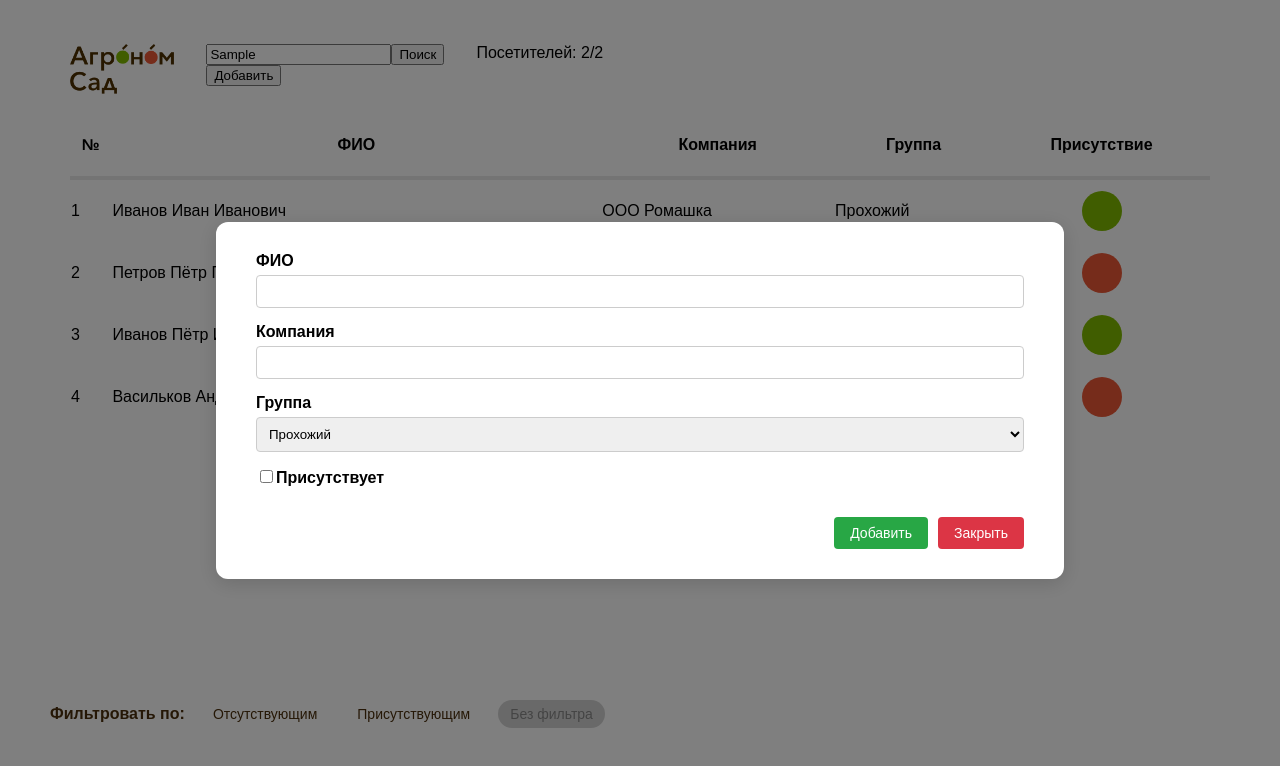
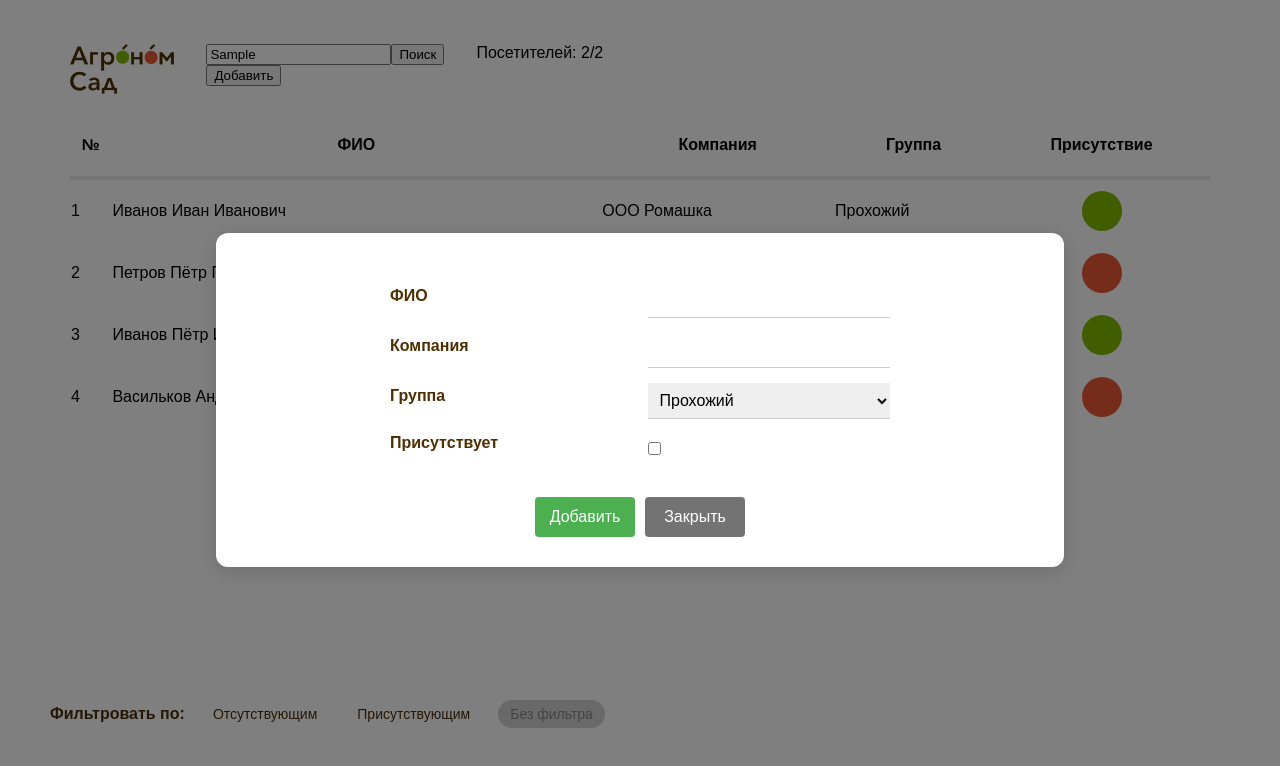
Before and after one commit to mcalexandretion/visitor-app-project, a React (Vite) app: page / in a window 1280 px wide. Both pictures are taken after typing "Sample" into the empty fields and a click on the button "Добавить". Shown: the top 766 px of the page. Built offline with nearby package versions, Linux system fonts and the light colour scheme; data requests are answered from the project's data file.

Commit message:
refactoring

```diff
--- a/src/components/VisitorForm.module.css
+++ b/src/components/VisitorForm.module.css
@@ -2,50 +2,99 @@
   display: flex;
   flex-direction: column;
   gap: 15px;
+  padding: 20px 0 0 0;
+  width: 100%;
+  max-width: 500px;
+  margin: 0 auto;
 }
 
 .formGroup {
   display: flex;
-  flex-direction: column;
-  gap: 5px;
+  flex-direction: row;
+  gap: 15px;
+  width: 100%;
+  align-items: center;
 }
 
-.formGroup label {
+.formLabel {
+  width: 50%;
+  display: flex;
+  align-items: center;
   font-weight: bold;
+  color: #4E3000;
 }
 
-.formGroup input,
-.formGroup select {
+.formInput {
+  width: 50%;
+  display: flex;
+  align-items: center;
+}
+
+.formInput input,
+.formInput select {
   padding: 8px;
-  border: 1px solid #ccc;
-  border-radius: 4px;
+  border: none;
+  border-bottom: 1px solid #ccc;
+  font-size: 16px;
+  width: 100%;
 }
+
+.formInput input[type="checkbox"] {
+  width: auto;
+  margin-left: 0;
+}
+
+
 
 .formActions {
   display: flex;
   gap: 10px;
-  justify-content: flex-end;
-  margin-top: 15px;
+  padding: 20px 0 0 0;
+  justify-content: center;
 }
 
 .formActions button {
   padding: 8px 16px;
-  border: none;
   border-radius: 4px;
   cursor: pointer;
-  font-size: 14px;
+  font-size: 16px;
+  text-align: center;
+  display: flex;
+  justify-content: center;
+  align-items: center;
+  width: 100px;
+  height: 40px;
+  border: none;
 }
 
 .formActions button[type="submit"] {
-  background-color: #28a745;
+  background-color: #4caf50;
+  color: white;
+  transition: transform 0.2s ease;
+}
+
+.formActions button[type="submit"]:hover {
+  background-color: #45a049;
+}
+
+.deleteButton {
+  background-color: #EC5937;
   color: white;
 }
 
-.formActions button[type="button"] {
-  background-color: #dc3545;
+.closeButton {
+  background-color: #737373;
   color: white;
+  transition: transform 0.2s ease;
 }
 
-.formActions button:hover {
-  opacity: 0.9;
+.closeButton:hover {
+  background-color: #5e5e5e;
 }
+
+.title {
+  color: #4E3000;
+  font-weight: bold;
+  text-align: center;
+  margin-bottom: 10px;
+}
--- a/src/components/VisitorForm.tsx
+++ b/src/components/VisitorForm.tsx
@@ -6,7 +6,7 @@ import styles from './VisitorForm.module.css';
 interface VisitorFormProps {
   visitor?: Visitor;
   onSubmit: (data: Omit<Visitor, 'id'>) => void;
-  onDelete?: () => void; // Опционально для режима редактирования
+  onDelete?: () => void;
   onClose: () => void;
 }
 
@@ -26,7 +26,10 @@ export const VisitorForm: FC<VisitorFormProps> = ({ visitor, onSubmit, onDelete,
   return (
     <form onSubmit={handleSubmit} className={styles.visitorForm}>
   <div className={styles.formGroup}>
-        <label>ФИО</label>
+    <div className={styles.formLabel}>
+      <label className={styles.title}>ФИО</label>
+    </div>
+    <div className={styles.formInput}>
       <input
         type="text"
         value={formData.fullName}
@@ -34,8 +37,13 @@ export const VisitorForm: FC<VisitorFormProps> = ({ visitor, onSubmit, onDelete,
         required
       />
     </div>
+  </div>
+
   <div className={styles.formGroup}>
-        <label>Компания</label>
+    <div className={styles.formLabel}>
+      <label className={styles.title}>Компания</label>
+    </div>
+    <div className={styles.formInput}>
       <input
         type="text"
         value={formData.company}
@@ -43,8 +51,13 @@ export const VisitorForm: FC<VisitorFormProps> = ({ visitor, onSubmit, onDelete,
         required
       />
     </div>
+  </div>
+
   <div className={styles.formGroup}>
-        <label>Группа</label>
+    <div className={styles.formLabel}>
+      <label className={styles.title}>Группа</label>
+    </div>
+    <div className={styles.formInput}>
       <select
         value={formData.group}
         onChange={(e) => setFormData({ ...formData, group: e.target.value as Visitor['group'] })}
@@ -52,33 +65,38 @@ export const VisitorForm: FC<VisitorFormProps> = ({ visitor, onSubmit, onDelete,
         <option value="Прохожий">Прохожий</option>
         <option value="Клиент">Клиент</option>
         <option value="Партнер">Партнер</option>
-          <option value="Гости">Гости</option>
       </select>
     </div>
+  </div>
+
   <div className={styles.formGroup}>
-        <label>
+    <div className={styles.formLabel}>
+      <label className={styles.title}>Присутствует</label>
+    </div>
+    <div className={styles.formInput}>
       <input
         type="checkbox"
         checked={formData.present}
         onChange={(e) => setFormData({ ...formData, present: e.target.checked })}
       />
-          Присутствует
-        </label>
     </div>
+  </div>
+
   <div className={styles.formActions}>
     {visitor ? (
       <>
         <button type="submit">Сохранить</button>
-            <button type="button" onClick={onDelete}>Удалить</button>
-            <button type="button" onClick={onClose}>Закрыть</button>
+        <button type="button" onClick={onDelete} className={styles.deleteButton}>Удалить</button>
+        <button type="button" onClick={onClose} className={styles.closeButton}>Закрыть</button>
       </>
     ) : (
       <>
         <button type="submit">Добавить</button>
-            <button type="button" onClick={onClose}>Закрыть</button>
+        <button type="button" onClick={onClose} className={styles.closeButton}>Закрыть</button>
       </>
     )}
   </div>
 </form>
+
   );
 };
```
Lines whose indentation alone changed are shown as unchanged.
